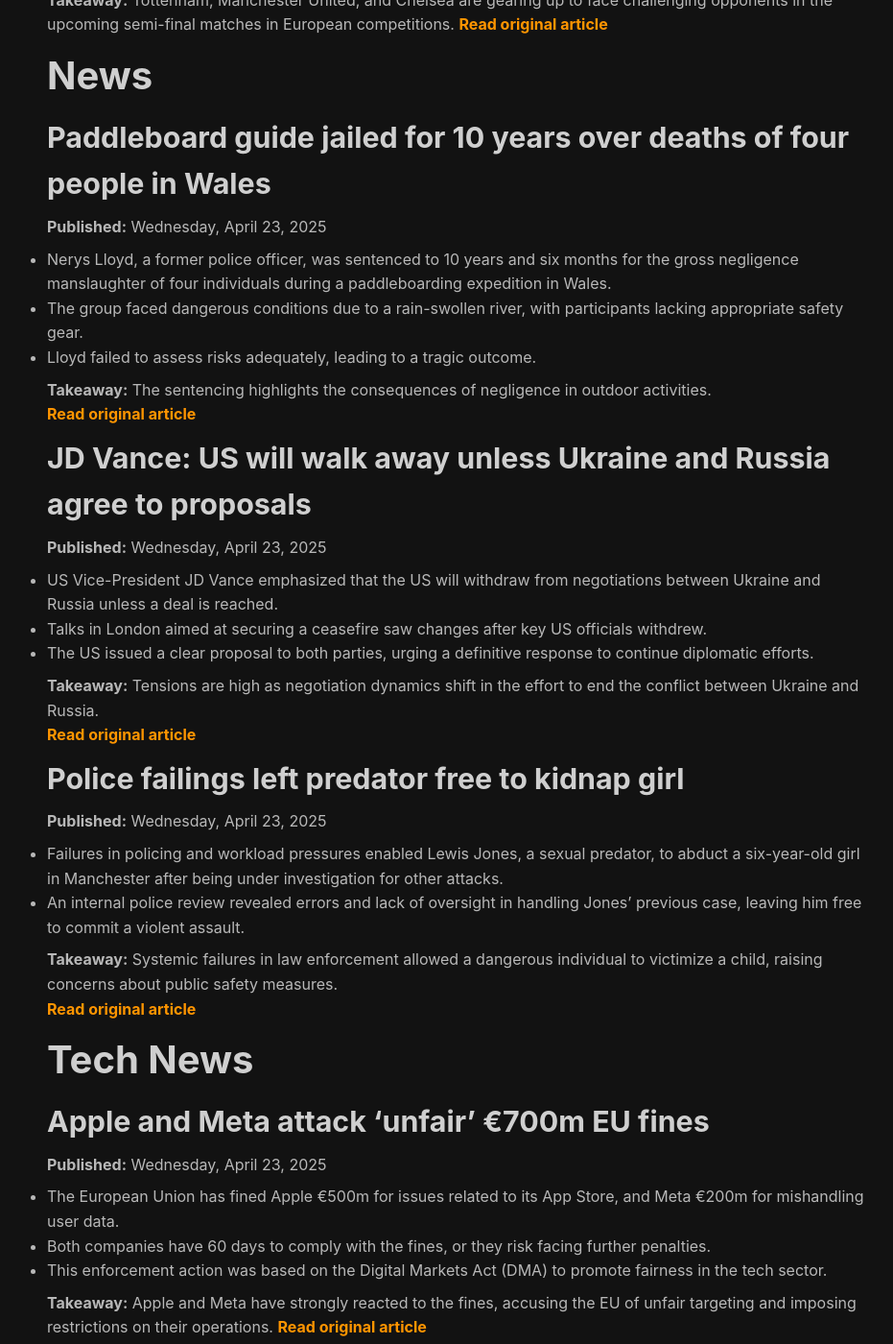
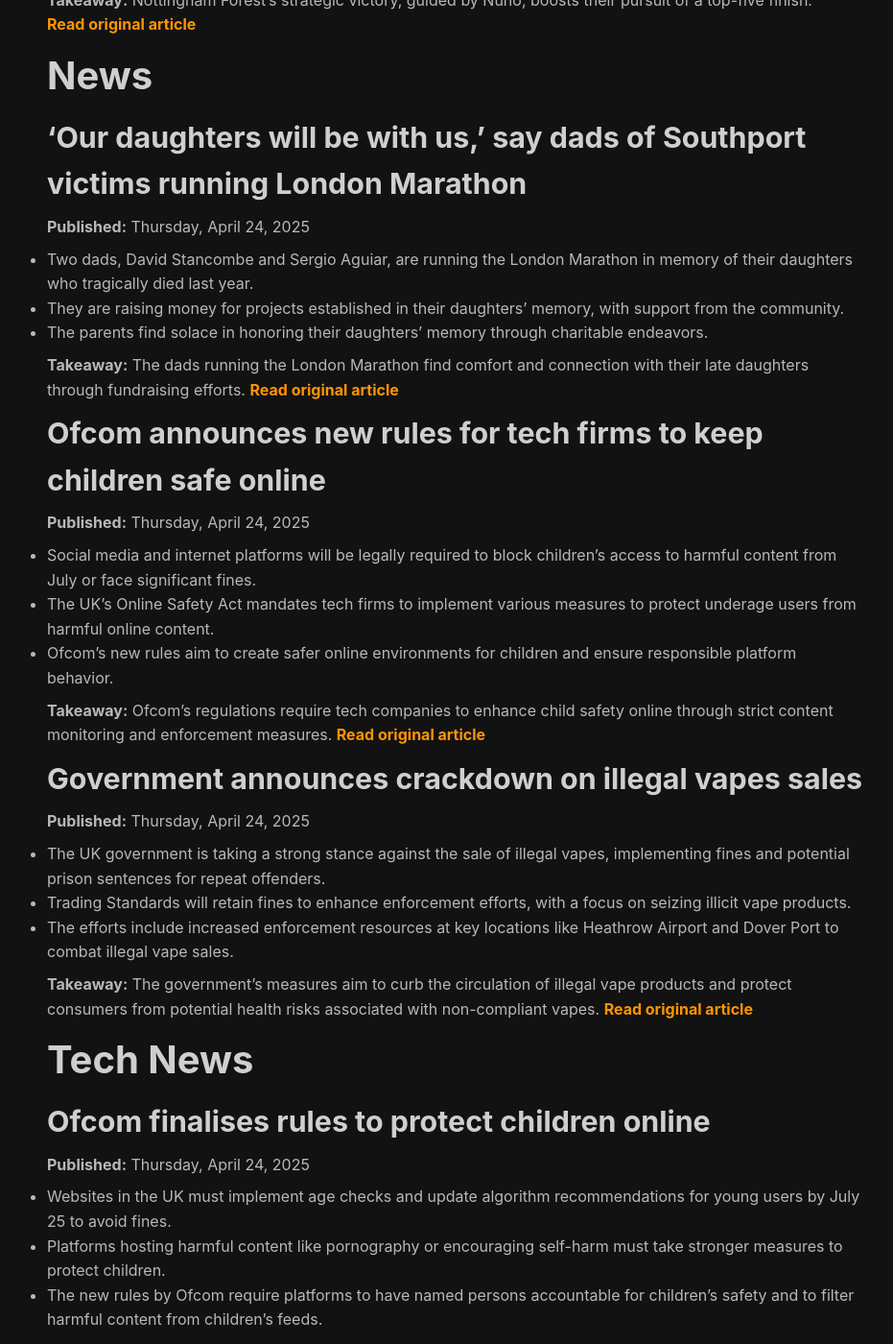
Before and after one commit to jonhadfield/jonhadfield.github.io, a Jekyll site: the page built from index.md, in a window 1280 px wide and 1400 px high, scrolled down 679 px. Shown: the whole window at 96% size, without its empty margins (164-1095 px from the left). Built offline with Jekyll 4.4.1, drawn with Linux system fonts in a browser that asks for light colours; nearby versions of some CDN libraries; some of the changed text lies outside the part shown.

Commit message:
update files.

```diff
--- a/index.md
+++ b/index.md
@@ -14,61 +14,65 @@ footer: false
 
 
 # Spurs News
+## Who are Man Utd, Tottenham and Chelsea's semi-final opponents?
+**Published:** Friday, April 18, 2025
+
+- Manchester United, Tottenham, and Chelsea all secured semi-final places in dramatic matches.
+- Semi-final first legs will take place on May 1, with second legs a week later.
+- Unique insights into the challenges posed by Norwegian side Bodo/Glimt in the Europa League.
+
+**Takeaway:** Exciting developments as top teams progress to the semi-finals in European competitions.
+[Read original article](https://www.bbc.com/sport/football/articles/c4grkvykn14o)
+
 ## Nuno and Nottingham Forest grateful recipients of Dr Tottenham’s elixir | Ed Aarons
 **Published:** Monday, April 21, 2025
 
-- Nottingham Forest secured a victory against Tottenham, with Nuno Espírito Santo leading his team to success.
-- Nuno's strategic approach involved scoring two quick goals and solidifying defense tactics.
-- Forest's win over Tottenham marked one of the more predictable results of the season.
+- Nottingham Forest's pivotal win over Tottenham fuels their Champions League chase.
+- Nuno Espírito Santo's influence and tactical maneuvers make a significant impact.
+- Forest's strategic gameplay and Nuno's managerial approach highlight the team's potential.
 
-**Takeaway:** Nuno's impact on Forest's performance and strategic gameplay yielded victory over his former club, Tottenham Hotspur. [Read original article](https://www.theguardian.com/football/2025/apr/21/nuno-and-nottingham-forest-grateful-recipients-of-dr-tottenhams-elixir)
-
-## Who are Man Utd, Tottenham and Chelsea's semi-final opponents?
-**Published:** Friday, April 18, 2025
-
-- Tottenham is set to face Norwegian side Bodo/Glimt in the Europa League semi-finals.
-- Manchester United will compete against Spanish side Athletic Bilbao.
-- Chelsea's semi-final opponent is Swedish side Djurgarden in the Conference League.
-
-**Takeaway:** Tottenham, Manchester United, and Chelsea are gearing up to face challenging opponents in the upcoming semi-final matches in European competitions. [Read original article](https://www.bbc.com/sport/football/articles/c4grkvykn14o)
+**Takeaway:** Nottingham Forest's strategic victory, guided by Nuno, boosts their pursuit of a top-five finish.
+[Read original article](https://www.theguardian.com/football/2025/apr/21/nuno-and-nottingham-forest-grateful-recipients-of-dr-tottenhams-elixir)
 
 # News
+## 'Our daughters will be with us,' say dads of Southport victims running London Marathon
+**Published:** Thursday, April 24, 2025
 
-## Paddleboard guide jailed for 10 years over deaths of four people in Wales
-**Published:** Wednesday, April 23, 2025
+- Two dads, David Stancombe and Sergio Aguiar, are running the London Marathon in memory of their daughters who tragically died last year.
+- They are raising money for projects established in their daughters' memory, with support from the community.
+- The parents find solace in honoring their daughters' memory through charitable endeavors.
 
-- Nerys Lloyd, a former police officer, was sentenced to 10 years and six months for the gross negligence manslaughter of four individuals during a paddleboarding expedition in Wales.
-- The group faced dangerous conditions due to a rain-swollen river, with participants lacking appropriate safety gear.
-- Lloyd failed to assess risks adequately, leading to a tragic outcome.
+**Takeaway:** The dads running the London Marathon find comfort and connection with their late daughters through fundraising efforts.
+[Read original article](https://www.bbc.com/news/articles/c99pkz519g2o)
 
-**Takeaway:** The sentencing highlights the consequences of negligence in outdoor activities.
-[Read original article](https://www.theguardian.com/uk-news/2025/apr/23/paddleboard-instructor-nerys-lloyd-jailed-deaths-river-cleddau-wales)
+## Ofcom announces new rules for tech firms to keep children safe online
+**Published:** Thursday, April 24, 2025
 
-## JD Vance: US will walk away unless Ukraine and Russia agree to proposals
-**Published:** Wednesday, April 23, 2025
+- Social media and internet platforms will be legally required to block children's access to harmful content from July or face significant fines.
+- The UK's Online Safety Act mandates tech firms to implement various measures to protect underage users from harmful online content.
+- Ofcom's new rules aim to create safer online environments for children and ensure responsible platform behavior.
 
-- US Vice-President JD Vance emphasized that the US will withdraw from negotiations between Ukraine and Russia unless a deal is reached.
-- Talks in London aimed at securing a ceasefire saw changes after key US officials withdrew.
-- The US issued a clear proposal to both parties, urging a definitive response to continue diplomatic efforts.
+**Takeaway:** Ofcom's regulations require tech companies to enhance child safety online through strict content monitoring and enforcement measures.
+[Read original article](https://www.theguardian.com/technology/2025/apr/24/ofcom-rules-protect-keep-children-safe-online)
 
-**Takeaway:** Tensions are high as negotiation dynamics shift in the effort to end the conflict between Ukraine and Russia.
-[Read original article](https://www.bbc.com/news/articles/c78jx68d922o)
+## Government announces crackdown on illegal vapes sales
+**Published:** Thursday, April 24, 2025
 
-## Police failings left predator free to kidnap girl
-**Published:** Wednesday, April 23, 2025
+- The UK government is taking a strong stance against the sale of illegal vapes, implementing fines and potential prison sentences for repeat offenders.
+- Trading Standards will retain fines to enhance enforcement efforts, with a focus on seizing illicit vape products.
+- The efforts include increased enforcement resources at key locations like Heathrow Airport and Dover Port to combat illegal vape sales.
 
-- Failures in policing and workload pressures enabled Lewis Jones, a sexual predator, to abduct a six-year-old girl in Manchester after being under investigation for other attacks.
-- An internal police review revealed errors and lack of oversight in handling Jones' previous case, leaving him free to commit a violent assault.
-
-**Takeaway:** Systemic failures in law enforcement allowed a dangerous individual to victimize a child, raising concerns about public safety measures.
-[Read original article](https://www.bbc.com/news/articles/c4g7r155j95o)
+**Takeaway:** The government's measures aim to curb the circulation of illegal vape products and protect consumers from potential health risks associated with non-compliant vapes.
+[Read original article](https://www.theguardian.com/politics/live/2025/apr/24/ed-miliband-energy-pricing-keir-starmer-nigel-farage-latest-live-uk-politics-news)
 
 # Tech News
-## Apple and Meta attack 'unfair' €700m EU fines
-**Published:** Wednesday, April 23, 2025
 
-- The European Union has fined Apple €500m for issues related to its App Store, and Meta €200m for mishandling user data.
-- Both companies have 60 days to comply with the fines, or they risk facing further penalties.
-- This enforcement action was based on the Digital Markets Act (DMA) to promote fairness in the tech sector.
+## Ofcom finalises rules to protect children online
+**Published:** Thursday, April 24, 2025
 
-**Takeaway:** Apple and Meta have strongly reacted to the fines, accusing the EU of unfair targeting and imposing restrictions on their operations. [Read original article](https://www.bbc.com/news/articles/cm248vzg9jwo)
+- Websites in the UK must implement age checks and update algorithm recommendations for young users by July 25 to avoid fines.
+- Platforms hosting harmful content like pornography or encouraging self-harm must take stronger measures to protect children.
+- The new rules by Ofcom require platforms to have named persons accountable for children's safety and to filter harmful content from children's feeds.
+
+**Takeaway:** The new rules aim to provide significant protections for children online by implementing age checks and stricter content filtering on platforms in the UK.
+[Read original article](https://www.bbc.com/news/articles/c5yljn2vkn1o)
```
